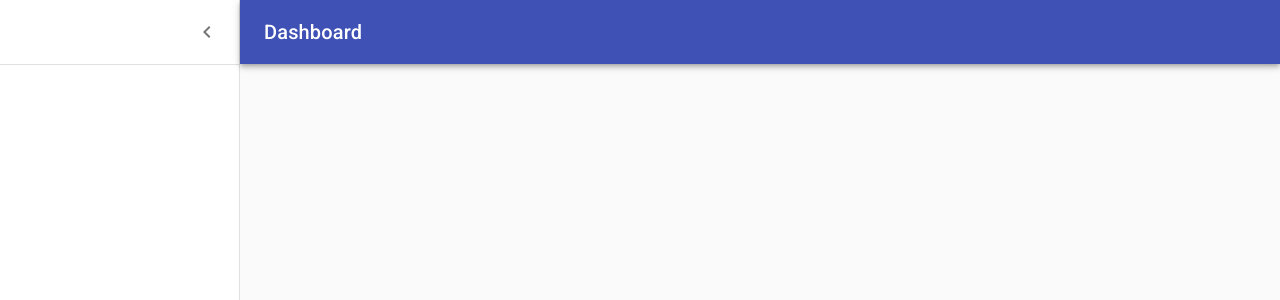
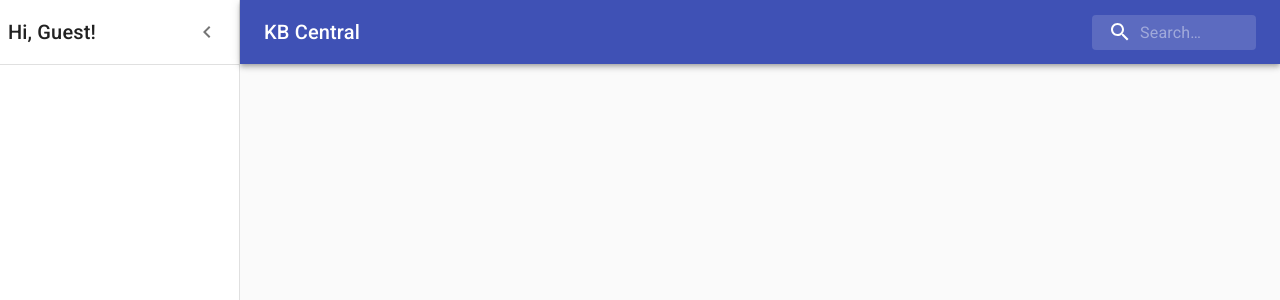
Before and after one commit to GevaOr/kb-central-client, a React (Create React App) app: page /workspace in a window 1280 px wide. Shown: the top 300 px of the page. Built offline with nearby package versions, Linux system fonts and the light colour scheme; no server answers.

Commit message:
Added workspace appbar and fix drawer

```diff
--- a/src/components/Workspace.tsx
+++ b/src/components/Workspace.tsx
@@ -1,6 +1,6 @@
-import { FC, useState } from 'react'
+import { FC, useEffect, useState } from 'react'
 import clsx from 'clsx';
-import { makeStyles, Theme } from '@material-ui/core/styles';
+import { makeStyles, Theme, fade } from '@material-ui/core/styles';
 import CssBaseline from '@material-ui/core/CssBaseline';
 import Drawer from '@material-ui/core/Drawer';
 import AppBar from '@material-ui/core/AppBar';
@@ -12,8 +12,16 @@ import Container from '@material-ui/core/Container';
 import MenuIcon from '@material-ui/icons/Menu';
 import ChevronLeftIcon from '@material-ui/icons/ChevronLeft';
 import { ClassNameMap } from '@material-ui/core/styles/withStyles';
+import { useAuth } from '../authProvider';
+import { AccountCircle } from '@material-ui/icons';
+import SearchIcon from '@material-ui/icons/Search';
+import InputBase from '@material-ui/core/InputBase';
+import MenuItem from '@material-ui/core/MenuItem';
+import Menu from '@material-ui/core/Menu';
+import { useHistory } from 'react-router';
+
 // import WorkspaceNav from './WorkspaceNav';
-// import { useAuth } from '../authProvider';
+
 
 
 
@@ -27,10 +35,10 @@ const useStyles = makeStyles((theme: Theme) => ({
     toolbar: {
         paddingRight: 24, // keep right padding when drawer closed
     },
-    toolbarIcon: {
+    drawerTopRow: {
         display: 'flex',
         alignItems: 'center',
-        justifyContent: 'flex-end',
+        justifyContent: 'space-between',
         padding: '0 8px',
         ...theme.mixins.toolbar,
     },
@@ -57,6 +65,10 @@ const useStyles = makeStyles((theme: Theme) => ({
     },
     title: {
         flexGrow: 1,
+        cursor: 'pointer',
+        '&:hover': {
+            color: fade(theme.palette.common.white, 0.9),
+        },
     },
     drawerPaper: {
         position: 'relative',
@@ -97,39 +109,152 @@ const useStyles = makeStyles((theme: Theme) => ({
     fixedHeight: {
         height: 240,
     },
+    search: {
+        position: 'relative',
+        borderRadius: theme.shape.borderRadius,
+        backgroundColor: fade(theme.palette.common.white, 0.15),
+        '&:hover': {
+            backgroundColor: fade(theme.palette.common.white, 0.20),
+        },
+        marginLeft: 0,
+        width: '100%',
+        [theme.breakpoints.up('sm')]: {
+            marginLeft: theme.spacing(1),
+            width: 'auto',
+        },
+    },
+    searchIcon: {
+        padding: theme.spacing(0, 2),
+        height: '100%',
+        position: 'absolute',
+        pointerEvents: 'none',
+        display: 'flex',
+        alignItems: 'center',
+        justifyContent: 'center',
+    },
+    inputRoot: {
+        color: 'inherit',
+    },
+    inputInput: {
+        padding: theme.spacing(1, 1, 1, 0),
+        // vertical padding + font size from searchIcon
+        paddingLeft: `calc(1em + ${theme.spacing(4)}px)`,
+        transition: theme.transitions.create('width'),
+        width: '100%',
+        [theme.breakpoints.up('sm')]: {
+            width: '12ch',
+            '&:focus': {
+                width: '20ch',
+            },
+        },
+    },
 }));
 
 
 const Workspace: FC = () => {
     const classes: ClassNameMap = useStyles();
+    const { user } = useAuth();
+    const [isAuth, setIsAuth] = useState<boolean>();
+    const [anchorEl, setAnchorEl] = useState<null | HTMLElement>(null);
+    // const open = Boolean(anchorEl);
+    const [menuOpen, setMenuOpen] = useState(true);
+    const optionsOpen = Boolean(anchorEl);
+    const history = useHistory();
 
-    // const {user} = useAuth()
+    // const handleChange = (event: React.ChangeEvent<HTMLInputElement>) => {
+    //     setIsAuth(event.target.checked);
+    // };
 
-    const [open, setOpen] = useState(true);
+    const handleMenuSelect = (event: React.MouseEvent<HTMLElement>) => {
+        setAnchorEl(event.currentTarget);
+    };
+
+    const handleOptionsClose = () => {
+        setAnchorEl(null);
+    };
+
+
     const handleDrawerOpen = () => {
-        setOpen(true);
+        setMenuOpen(true);
     };
     const handleDrawerClose = () => {
-        setOpen(false);
+        setMenuOpen(false);
     };
+
+    const goHome = () => {
+        history.push("/")
+    }
+
+    useEffect(() => {
+        user ? setIsAuth(true) : setIsAuth(false)
+    }, [user])
+
     return (
         <div className={classes.root}>
             <CssBaseline />
-            {/* ORIGINAL APP BAR */}
-            <AppBar position="absolute" className={clsx(classes.appBar, open && classes.appBarShift)}>
+            <AppBar position="absolute" className={clsx(classes.appBar, menuOpen && classes.appBarShift)}>
                 <Toolbar className={classes.toolbar}>
                     <IconButton
                         edge="start"
                         color="inherit"
                         aria-label="open drawer"
                         onClick={handleDrawerOpen}
-                        className={clsx(classes.menuButton, open && classes.menuButtonHidden)}
+                        className={clsx(classes.menuButton, menuOpen && classes.menuButtonHidden)}
                     >
                         <MenuIcon />
                     </IconButton>
-                    <Typography component="h1" variant="h6" color="inherit" noWrap className={classes.title}>
-                        Dashboard
-            </Typography>
+                    <Typography onClick={goHome} variant="h6" className={classes.title}>
+                        KB Central
+                    </Typography>
+                    <div className={classes.search}>
+                        <div className={classes.searchIcon}>
+                            <SearchIcon />
+                        </div>
+                        <InputBase
+                            placeholder="Search…"
+                            classes={{
+                                root: classes.inputRoot,
+                                input: classes.inputInput,
+                            }}
+                            inputProps={{ 'aria-label': 'search' }}
+                        />
+                    </div>
+                    {isAuth && (
+                        <div>
+                            <IconButton
+                                aria-label="account of current user"
+                                aria-controls="menu-appbar"
+                                aria-haspopup="true"
+                                onClick={handleMenuSelect}
+                                color="inherit"
+                            >
+                                <AccountCircle />
+                            </IconButton>
+                            <Menu
+                                id="menu-appbar"
+                                anchorEl={anchorEl}
+                                anchorOrigin={{
+                                    vertical: 'top',
+                                    horizontal: 'right',
+                                }}
+                                keepMounted
+                                transformOrigin={{
+                                    vertical: 'top',
+                                    horizontal: 'left',
+                                }}
+                                open={optionsOpen}
+                                onClose={handleOptionsClose}
+                            >
+                                <MenuItem onClick={handleOptionsClose}>My account</MenuItem>
+                                <MenuItem onClick={async () => {
+                                    history.push(
+                                        '/logout'
+                                    );
+                                }
+                                }>Log out</MenuItem>
+                            </Menu>
+                        </div>
+                    )}
                 </Toolbar>
             </AppBar>
 
@@ -138,11 +263,12 @@ const Workspace: FC = () => {
             <Drawer
                 variant="permanent"
                 classes={{
-                    paper: clsx(classes.drawerPaper, !open && classes.drawerPaperClose),
+                    paper: clsx(classes.drawerPaper, !menuOpen && classes.drawerPaperClose),
                 }}
-                open={open}
+                open={menuOpen}
             >
-                <div className={classes.toolbarIcon}>
+                <div className={classes.drawerTopRow}>
+                    <Typography variant="h6" color="textPrimary">Hi, {user ? user.displayName : 'Guest'}!</Typography>
                     <IconButton onClick={handleDrawerClose}>
                         <ChevronLeftIcon />
                     </IconButton>
```
Also changed, not shown: src/components/WorkspaceNav.tsx (+8 -6 lines).
